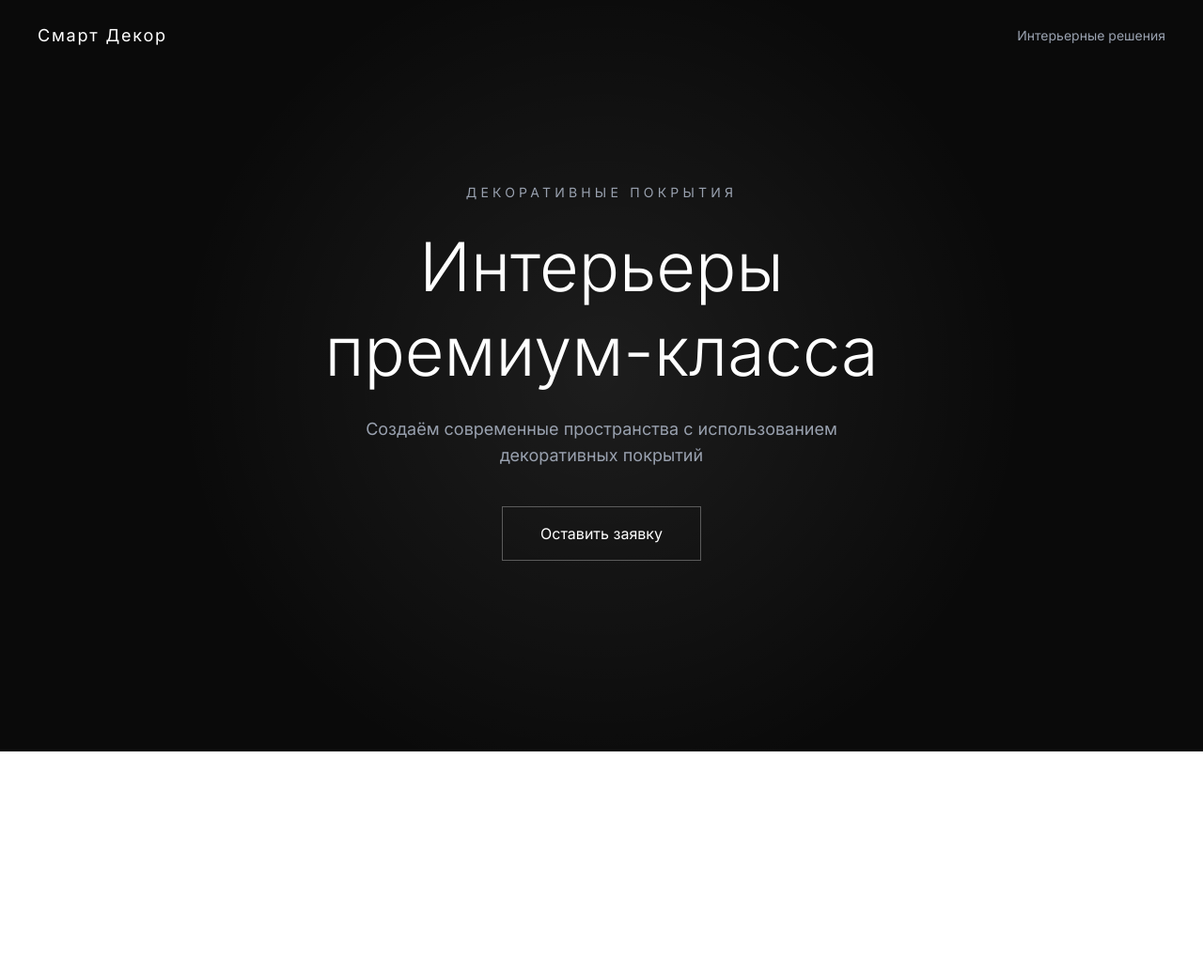
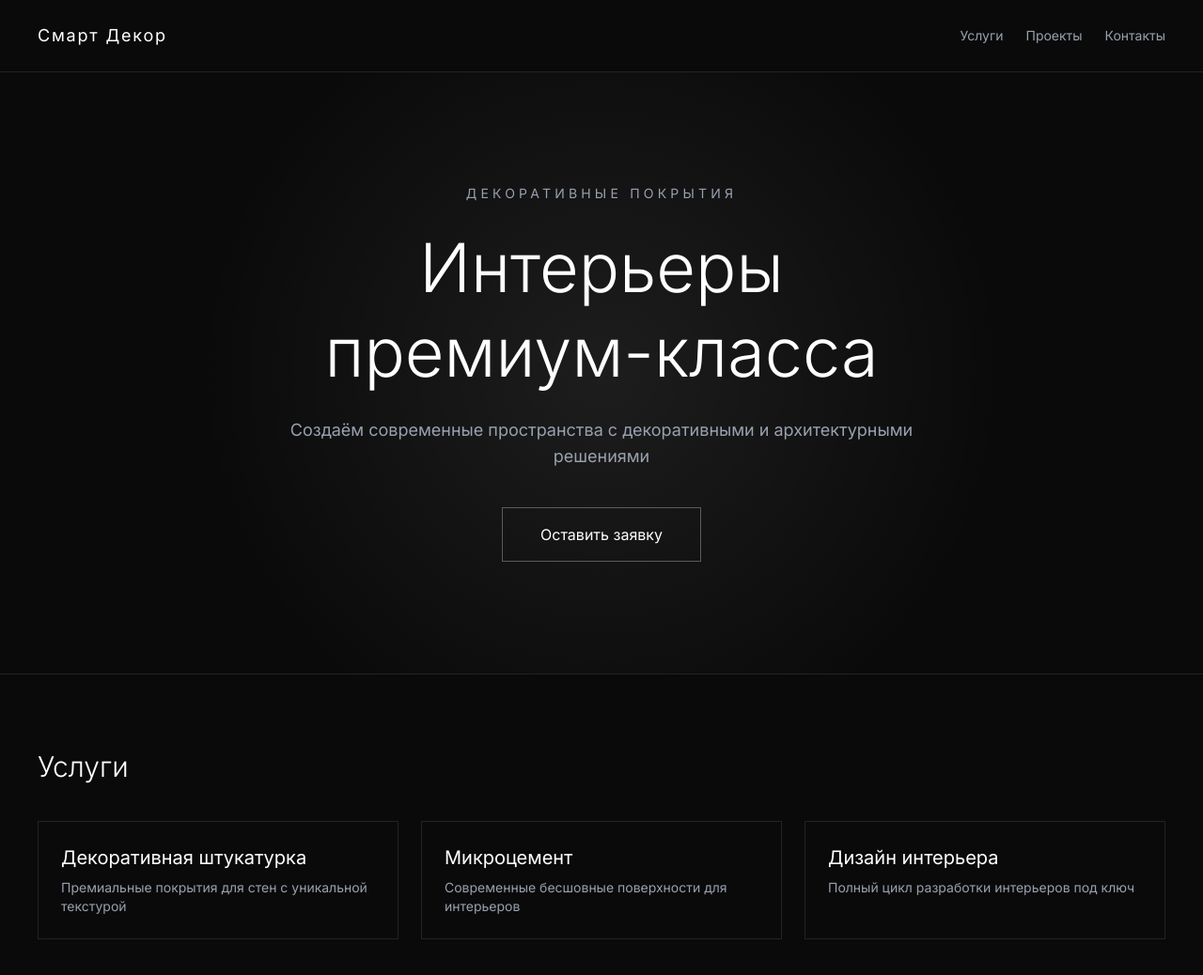
Before and after one commit to olimp1ic/-, a Next.js app: page / in a window 1280 px wide. Shown: the top 1038 px of the page at 94% size. Before the commit the page ends 800 px from the top, so only its background shows below. Built offline with nearby package versions, Linux system fonts and the light colour scheme.

Commit message:
update design

```diff
--- a/app/page.tsx
+++ b/app/page.tsx
@@ -1,44 +1,76 @@
 export default function Home() {
     return (
-        <main className="min-h-screen bg-[#0a0a0a] text-white relative overflow-hidden">
+        <main className="min-h-screen bg-[#0a0a0a] text-white">
 
-            {/* ФОН */}
-            <div className="absolute inset-0 bg-[radial-gradient(circle_at_center,rgba(255,255,255,0.08),transparent_60%)]"></div>
-
-            {/* ШАПКА */}
-            <header className="relative z-10 flex justify-between items-center px-10 py-6">
+            {/* HEADER */}
+            <header className="flex justify-between items-center px-10 py-6 border-b border-white/10">
                 <div className="text-lg tracking-widest">
                     Смарт Декор
                 </div>
-
-                <div className="text-sm text-gray-400">
-                    Интерьерные решения
-                </div>
+                <nav className="text-sm text-gray-400 space-x-6">
+                    <a href="#">Услуги</a>
+                    <a href="#">Проекты</a>
+                    <a href="#">Контакты</a>
+                </nav>
             </header>
 
             {/* HERO */}
-            <div className="relative z-10 flex items-center justify-center min-h-screen px-6 text-center -mt-20">
-                <div>
+            <section className="relative flex items-center justify-center text-center min-h-[80vh] px-6">
 
-                    <p className="uppercase tracking-[0.3em] text-gray-400 text-sm">
+                {/* glow background */}
+                <div className="absolute inset-0 bg-[radial-gradient(circle_at_center,rgba(255,255,255,0.08),transparent_60%)]"></div>
+
+                <div className="relative z-10 max-w-3xl">
+
+                    <p className="text-gray-400 tracking-[0.3em] text-sm uppercase">
                         Декоративные покрытия
                     </p>
 
                     <h1 className="mt-6 text-5xl md:text-7xl font-light leading-tight">
-                        Интерьеры <br />
-                        премиум-класса
+                        Интерьеры<br /> премиум-класса
                     </h1>
 
-                    <p className="mt-6 text-gray-400 text-lg max-w-xl mx-auto">
-                        Создаём современные пространства с использованием декоративных покрытий
+                    <p className="mt-6 text-gray-400 text-lg">
+                        Создаём современные пространства с декоративными и архитектурными решениями
                     </p>
 
-                    <button className="mt-10 px-10 py-4 border border-white/30 hover:border-white transition">
+                    <button className="mt-10 px-10 py-4 border border-white/30 hover:bg-white hover:text-black transition">
                         Оставить заявку
                     </button>
 
                 </div>
-            </div>
+            </section>
+
+            {/* SERVICES */}
+            <section className="px-10 py-20 border-t border-white/10">
+
+                <h2 className="text-3xl font-light mb-10">Услуги</h2>
+
+                <div className="grid md:grid-cols-3 gap-6">
+
+                    <div className="p-6 border border-white/10 hover:border-white/40 transition">
+                        <h3 className="text-xl mb-2">Декоративная штукатурка</h3>
+                        <p className="text-gray-400 text-sm">
+                            Премиальные покрытия для стен с уникальной текстурой
+                        </p>
+                    </div>
+
+                    <div className="p-6 border border-white/10 hover:border-white/40 transition">
+                        <h3 className="text-xl mb-2">Микроцемент</h3>
+                        <p className="text-gray-400 text-sm">
+                            Современные бесшовные поверхности для интерьеров
+                        </p>
+                    </div>
+
+                    <div className="p-6 border border-white/10 hover:border-white/40 transition">
+                        <h3 className="text-xl mb-2">Дизайн интерьера</h3>
+                        <p className="text-gray-400 text-sm">
+                            Полный цикл разработки интерьеров под ключ
+                        </p>
+                    </div>
+
+                </div>
+            </section>
 
         </main>
     );
```
